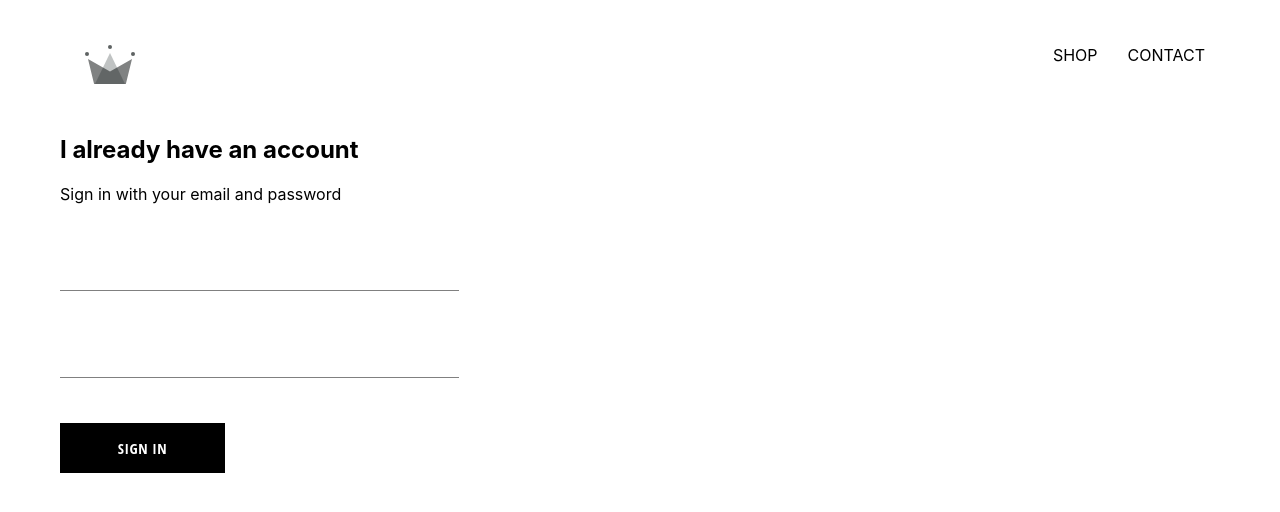
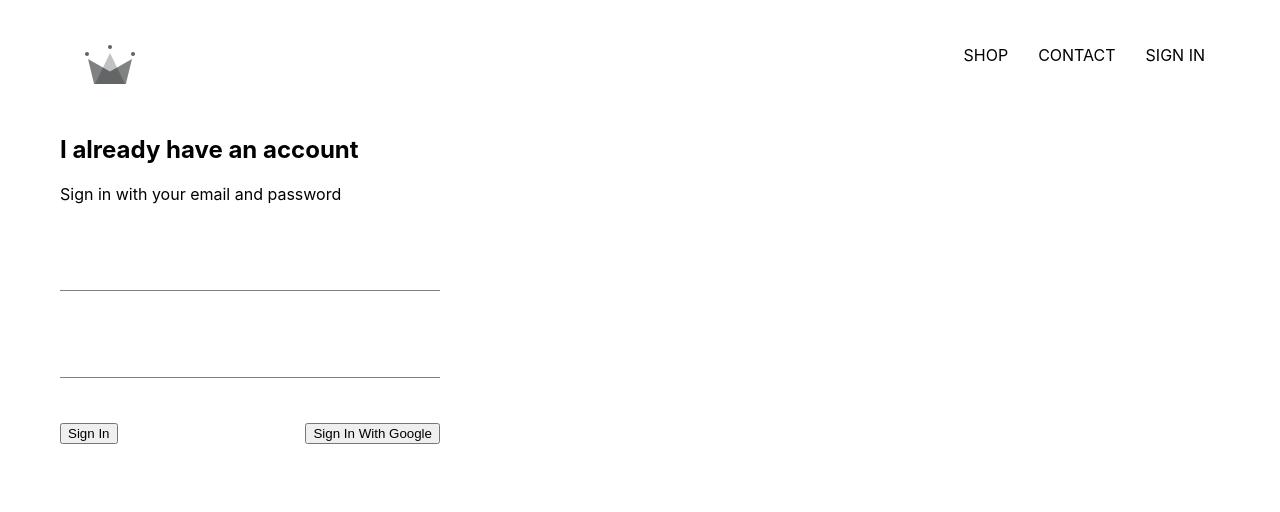
Before and after one commit to vzen2901/ecommerce, a React (Create React App) app: page /signin in a window 1280 px wide. Shown: the top 512 px of the page. Built offline with nearby package versions, Linux system fonts and the light colour scheme; no server answers.

Commit message:
firebase

```diff
--- a/package.json
+++ b/package.json
@@ -6,6 +6,7 @@
     "@testing-library/jest-dom": "^5.16.4",
     "@testing-library/react": "^13.2.0",
     "@testing-library/user-event": "^13.5.0",
+    "firebase": "^9.8.2",
     "node-sass": "^7.0.1",
     "react": "^18.1.0",
     "react-dom": "^18.1.0",
--- a/src/App.css
+++ b/src/App.css
@@ -5,3 +5,6 @@
     text-decoration: none;
     color: black;
 }
+*{
+    box-sizing: border-box;
+}
--- a/src/App.js
+++ b/src/App.js
@@ -7,12 +7,36 @@
 import Header from './components/header/header.component';
 import HomePage from './pages/homepage/homepage.component';
 import ShopPage from './pages/shop/shop.component';
+import { auth } from './firebase/firebase.utils';
 
+class App extends React.Component {
+  constructor(){
+    super();
+    this.state = {
+      currentUser: null
+    };
+  }
+  unsubsribeFromAuth = null;
 
-function App() {
+  componentDidMount(){
+    this.unsubsribeFromAuth = auth.onAuthStateChanged(user => {
+      this.setState({currentUser: user});
+      console.log(user);
+    });
+
+  }
+  //sau khi các lệnh tìm nạp, nó sẽ không gọi lại tìm nạp
+  //cho đến khi một thành phần thực hiện gắn kết phương thức vòng đời
+  //trạng thái xác thực thay đổi, ai đó đăng nhập
+
+  componentWillUnmount(){
+    this.unsubsribeFromAuth();
+  }
+
+  render(){
     return (
       <div>
-        <Header />
+          <Header currentUser = {this.state.currentUser} />
           <Switch>
             <Route exact path="/" component = {HomePage} />
             <Route exact path='/shop' component = {ShopPage} />
@@ -20,6 +44,6 @@
           </Switch>
       </div>
     );
+  };
 }
-
 export default App;
--- a/src/components/custom-button/custom-button.component.jsx
+++ b/src/components/custom-button/custom-button.component.jsx
@@ -2,8 +2,11 @@
 
 import './custom-button.styles.scss';
 
-const CustomButton = ({children, ...otherProps}) => (
-    <button className = "custom-button" {...otherProps}>
+const CustomButton = ({children, isGoogleSignIn, ...otherProps}) => (
+    <button
+        className = {`${isGoogleSignIn ? 'google-sign-in' : ''} "custom-button"`}
+        {...otherProps}
+    >
         {children}
     </button>
 );
--- a/src/components/custom-button/custom-button.styles.scss
+++ b/src/components/custom-button/custom-button.styles.scss
@@ -19,4 +19,13 @@
       color: black;
       border: 1px solid black;
     }
+    &.google-sign-in {
+      background-color: #4285f4;
+      color: white;
+
+      &:hover{
+        background-color: #357ae8;
+        border: none;
+      }
+    }
 }
--- a/src/components/header/header.component.jsx
+++ b/src/components/header/header.component.jsx
@@ -1,10 +1,13 @@
 import React from "react";
 import { Link } from "react-router-dom";
+
+import { auth } from "../../firebase/firebase.utils";
+
 import {ReactComponent as Logo} from '../../assets/crown.svg';
 
 import './header.styles.scss';
 
-const Header = () => (
+const Header = ({currentUser}) => (
     <div className="header">
         <Link className="logo-container" to="/">
             <Logo className="logo" />
@@ -16,6 +19,12 @@
             <Link className="option" to = "/contact">
                 CONTACT
             </Link>
+            {
+                currentUser ?
+                (<div className="option" onClick={() => auth.signOut()}>SIGN OUT</div>)
+                :
+                (<Link className="option" to = '/signin'>SIGN IN</Link>)
+            }
         </div>
     </div>
 );
--- a/src/components/header/header.styles.scss
+++ b/src/components/header/header.styles.scss
@@ -20,6 +20,7 @@
 
       .option {
         padding: 10px 15px;
+        cursor: pointer;
       }
     }
   }
--- a/src/components/sign-in/sign-in.component.jsx
+++ b/src/components/sign-in/sign-in.component.jsx
@@ -1,6 +1,8 @@
 import React from "react";
 import FormInput from "../form-input/form-input.component";
 import CustomButton from "../custom-button/custom-button.component";
+
+import {signInWithGoogle} from '../../firebase/firebase.utils.js';
 
 import './sign-in.styles.scss';
 
@@ -46,8 +48,10 @@
                         handleChange = {this.handleChange}
                         required
                     />
-
-                    <CustomButton type = 'submit'> Sign In </CustomButton>
+                    <div className="buttons">
+                        <CustomButton type = 'submit'> Sign In </CustomButton>
+                        <CustomButton onClick = {signInWithGoogle} isGoogleSignIn> Sign In With Google</CustomButton>
+                    </div>
                 </form>
             </div>
         );
--- a/src/components/sign-in/sign-in.styles.scss
+++ b/src/components/sign-in/sign-in.styles.scss
@@ -1,8 +1,12 @@
 .sign-in{
-    width: 30vw;
+    width: 380px;
     display: flex;
     flex-direction: column;
     .title{
         margin: 10px 0;
     }
+    .buttons{
+        display: flex;
+        justify-content: space-between;
+    }
 }
--- /dev/null
+++ b/src/firebase/firebase.utils.js
@@ -0,0 +1,27 @@
+import firebase from 'firebase/compat/app';
+//cho phép truy cập vào: firestore,auth
+import 'firebase/compat/auth';
+import 'firebase/compat/firestore';
+
+const config = {
+  apiKey: "AIzaSyB_vBEHd4CWLWc3TFtPljcva-T_zEwLYvE",
+  authDomain: "crwn-db-3e9eb.firebaseapp.com",
+  projectId: "crwn-db-3e9eb",
+  storageBucket: "crwn-db-3e9eb.appspot.com",
+  messagingSenderId: "314985054888",
+  appId: "1:314985054888:web:ef77421242b178ef32b89d",
+  measurementId: "G-9PVP3GZ0EL"
+};
+
+firebase.initializeApp(config);
+
+export const firestore = firebase.firestore();
+export const auth = firebase.auth();
+
+const provider = new firebase.auth.GoogleAuthProvider();
+provider.setCustomParameters({prompt: 'select_account'});
+//luôn kích hoạt của sổ bật lên của google khi sử dụng google-auth
+
+export const signInWithGoogle = () => auth.signInWithPopup(provider);
+
+export default firebase;
```
Also changed, not shown: 1 other file (tests, documents, lock files or other folders). Lines whose indentation alone changed are shown as unchanged.
